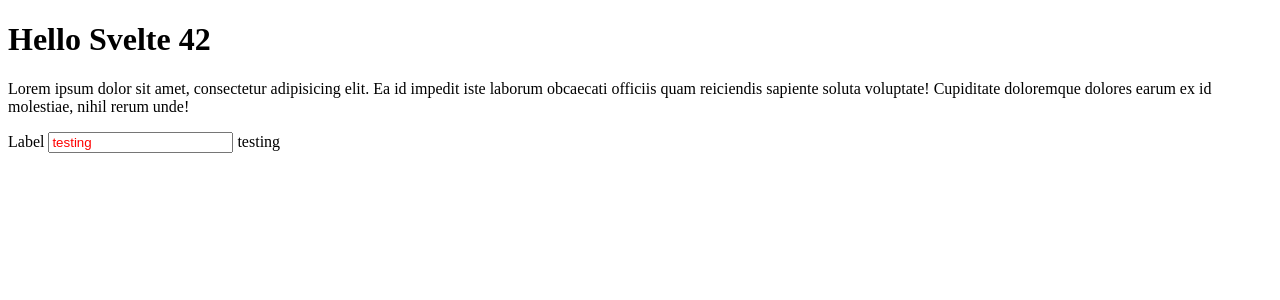
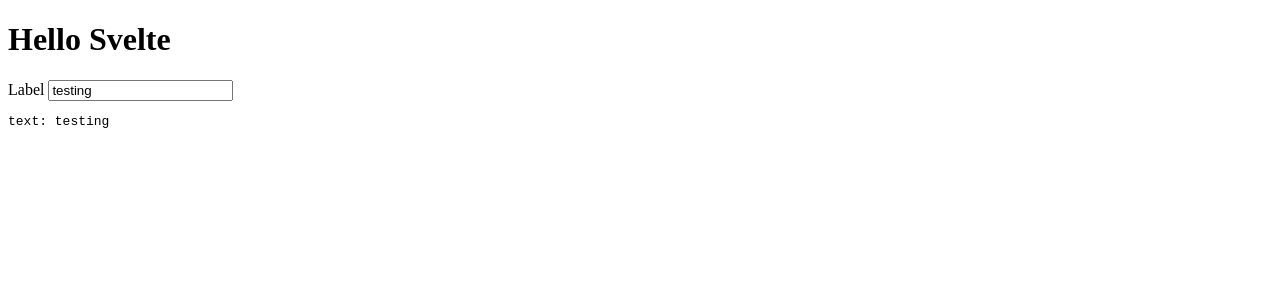
Before and after one commit to pbastowski/svelte-poi-starter, a Svelte app: page / in a window 1280 px wide. Shown: the top 300 px of the page. Built offline with nearby package versions, Linux system fonts and the light colour scheme.

Commit message:
Clean up

```diff
--- a/src/App.svelte
+++ b/src/App.svelte
@@ -3,20 +3,9 @@
     let text = 'testing'
 </script>
 
-<style>
-    :global(pre) {
-        background: yellow;
-    }
-</style>
-
-<h1>Hello Svelte 42</h1>
-<p>
-    Lorem ipsum dolor sit amet, consectetur adipisicing elit. Ea id impedit iste
-    laborum obcaecati officiis quam reiciendis sapiente soluta voluptate!
-    Cupiditate doloremque dolores earum ex id molestiae, nihil rerum unde!
-</p>
+<h1>Hello Svelte</h1>
 
 <svelte:options tag="my-thing" />
 
-<Input bind:value={text} style="color: red;">Label</Input>
-{text}
+<Input bind:value={text}>Label</Input>
+<pre>text: { text }</pre>
```
